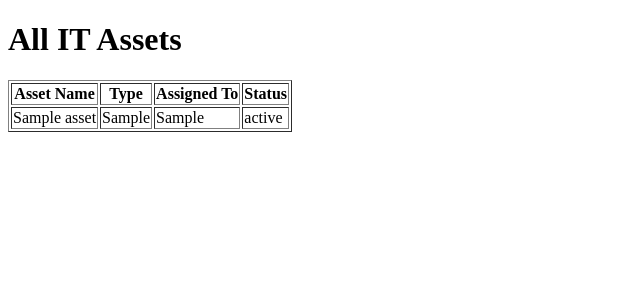
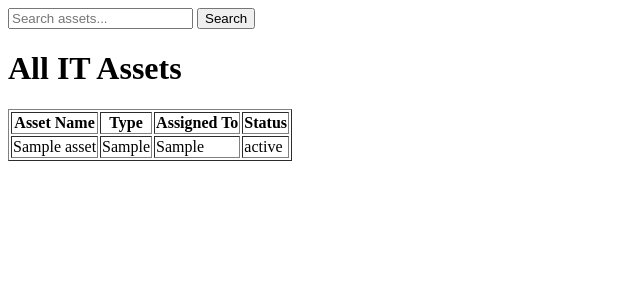
Before and after one commit to mydevjourney10589/IT-Asset-Management-System, a Flask app: page /view in a window 1280 px wide. Shown: the top 300 px of the page, without its empty margins (0-640 px from the left). Run offline with Flask 3, Linux system fonts and the light colour scheme; tables that the repository leaves empty hold one stand-in row (values such as "Sample post").

Commit message:
feat: Implement search functionality on View Assets page
Adds a search bar to the View Assets page (`/view`) allowing you to filter assets.

The search functionality filters assets based on either the asset name or the assigned employee name containing the search query (case-insensitive).

Changes:
- Added a search form to `templates/view_assets.html`.
- Modified the `/view` route in `app.py` to handle GET requests with a 'search' parameter, updating the SQL query accordingly.
- Updated `templates/view_assets.html` to pre-fill the search input with the current query.

```diff
--- a/app.py
+++ b/app.py
@@ -47,12 +47,20 @@ def add_asset():
 
 @app.route('/view')
 def view_assets():
+    search_query = request.args.get('search', '')
     conn = sqlite3.connect('assets.db')
     c = conn.cursor()
-    c.execute("SELECT * FROM assets")
+
+    if search_query:
+        query = "SELECT * FROM assets WHERE asset_name LIKE ? OR assigned_to LIKE ?"
+        params = (f'%{search_query}%', f'%{search_query}%')
+        c.execute(query, params)
+    else:
+        c.execute("SELECT * FROM assets")
+
     assets = c.fetchall()
     conn.close()
-    return render_template('view_assets.html', assets=assets)
+    return render_template('view_assets.html', assets=assets, search=search_query)
 
 if __name__ == '__main__':
     app.run(debug=True)
--- a/templates/view_assets.html
+++ b/templates/view_assets.html
@@ -4,6 +4,10 @@
     <title>View Assets</title>
 </head>
 <body>
+    <form action="/view" method="GET">
+        <input type="text" name="search" placeholder="Search assets..." value="{{ search if search else '' }}">
+        <button type="submit">Search</button>
+    </form>
     <h1>All IT Assets</h1>
     <table border="1">
         <thead>
```
